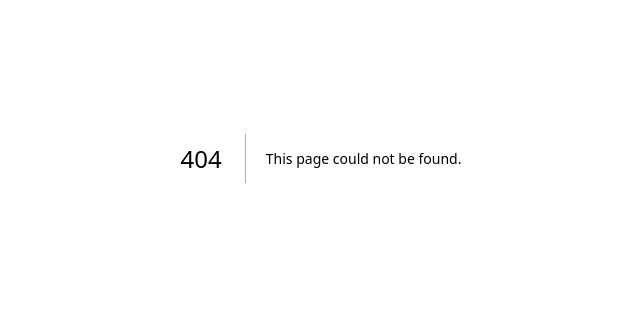
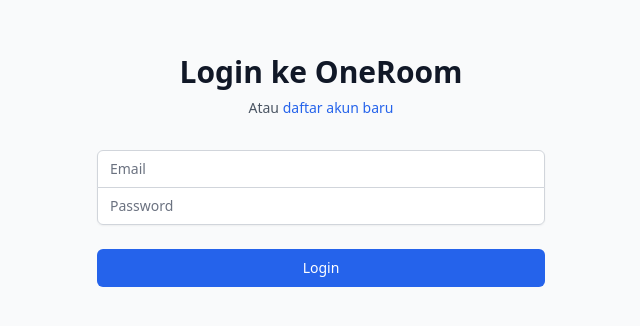
Before and after one commit to titan-dev-org/OneRoom, a Next.js app: page /login in a window 1280 px wide. Before the commit this address had no page. Shown: the part 242-568 px from the top of the page, without its empty margins (319-959 px from the left). Built offline with nearby package versions, Linux system fonts and the light colour scheme; no server answers.

Commit message:
Add login page with authentication functionality

```diff
--- /dev/null
+++ b/app/(auth)/login/page.tsx
@@ -0,0 +1,134 @@
+// app/(auth)/login/page.tsx
+'use client'
+
+import { useState, useEffect } from 'react'
+import { useRouter, useSearchParams } from 'next/navigation'
+import { createClient } from '@/lib/supabase/client'
+import Link from 'next/link'
+
+export default function Login() {
+  const [email, setEmail] = useState('')
+  const [password, setPassword] = useState('')
+  const [error, setError] = useState('')
+  const [loading, setLoading] = useState(false)
+  const [isLoading, setIsLoading] = useState(true)
+  const router = useRouter()
+  const searchParams = useSearchParams()
+  const supabase = createClient()
+
+  // Cek session di awal
+  useEffect(() => {
+    const checkSession = async () => {
+      const { data: { session } } = await supabase.auth.getSession()
+      if (session) {
+        router.push('/')
+      }
+      setIsLoading(false)
+    }
+    checkSession()
+  }, [router, supabase])
+
+  const handleSubmit = async (e: React.FormEvent) => {
+    e.preventDefault()
+    setLoading(true)
+    setError('')
+
+    try {
+      const { data, error } = await supabase.auth.signInWithPassword({
+        email,
+        password,
+      })
+
+      if (error) throw error
+
+      if (data.session) {
+        // Redirect ke halaman sebelumnya atau home
+        const redirectedFrom = searchParams.get('redirectedFrom') || '/'
+        router.push(redirectedFrom)
+        router.refresh()
+      }
+    } catch (err: any) {
+      setError(err.message || 'Email atau password salah')
+    } finally {
+      setLoading(false)
+    }
+  }
+
+  if (isLoading) {
+    return (
+      <div className="min-h-screen flex items-center justify-center">
+        <div className="animate-spin rounded-full h-12 w-12 border-b-2 border-blue-500"></div>
+      </div>
+    )
+  }
+
+  return (
+    <div className="min-h-screen flex items-center justify-center bg-gray-50 py-12 px-4 sm:px-6 lg:px-8">
+      <div className="max-w-md w-full space-y-8">
+        <div>
+          <h2 className="mt-6 text-center text-3xl font-extrabold text-gray-900">
+            Login ke OneRoom
+          </h2>
+          <p className="mt-2 text-center text-sm text-gray-600">
+            Atau{' '}
+            <Link href="/register" className="font-medium text-blue-600 hover:text-blue-500">
+              daftar akun baru
+            </Link>
+          </p>
+        </div>
+        <form className="mt-8 space-y-6" onSubmit={handleSubmit}>
+          <div className="rounded-md shadow-sm -space-y-px">
+            <div>
+              <label htmlFor="email" className="sr-only">
+                Email
+              </label>
+              <input
+                id="email"
+                name="email"
+                type="email"
+                autoComplete="email"
+                required
+                value={email}
+                onChange={(e) => setEmail(e.target.value)}
+                className="appearance-none rounded-none relative block w-full px-3 py-2 border border-gray-300 placeholder-gray-500 text-gray-900 rounded-t-md focus:outline-none focus:ring-blue-500 focus:border-blue-500 focus:z-10 sm:text-sm"
+                placeholder="Email"
+              />
+            </div>
+            <div>
+              <label htmlFor="password" className="sr-only">
+                Password
+              </label>
+              <input
+                id="password"
+                name="password"
+                type="password"
+                autoComplete="current-password"
+                required
+                value={password}
+                onChange={(e) => setPassword(e.target.value)}
+                className="appearance-none rounded-none relative block w-full px-3 py-2 border border-gray-300 placeholder-gray-500 text-gray-900 rounded-b-md focus:outline-none focus:ring-blue-500 focus:border-blue-500 focus:z-10 sm:text-sm"
+                placeholder="Password"
+              />
+            </div>
+          </div>
+
+          {error && (
+            <div className="rounded-md bg-red-50 p-4">
+              <div className="text-sm text-red-700">{error}</div>
+            </div>
+          )}
+
+          <div>
+            <button
+              type="submit"
+              disabled={loading}
+              className="group relative w-full flex justify-center py-2 px-4 border border-transparent text-sm font-medium rounded-md text-white bg-blue-600 hover:bg-blue-700 focus:outline-none focus:ring-2 focus:ring-offset-2 focus:ring-blue-500 disabled:opacity-50 disabled:cursor-not-allowed"
+            >
+              {loading ? 'Memproses...' : 'Login'}
+            </button>
+          </div>
+        </form>
+      </div>
+    </div>
+  )
+              }
```
